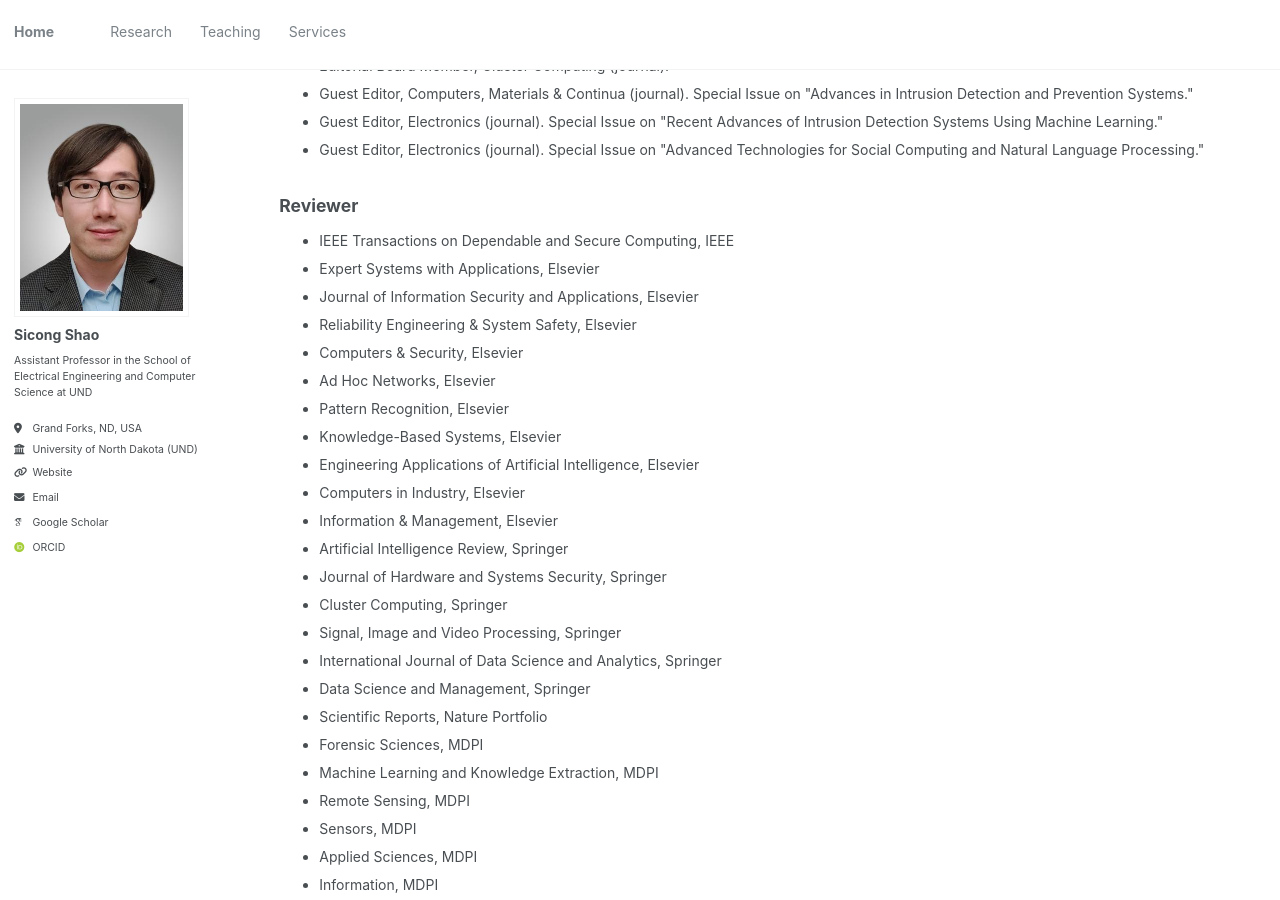
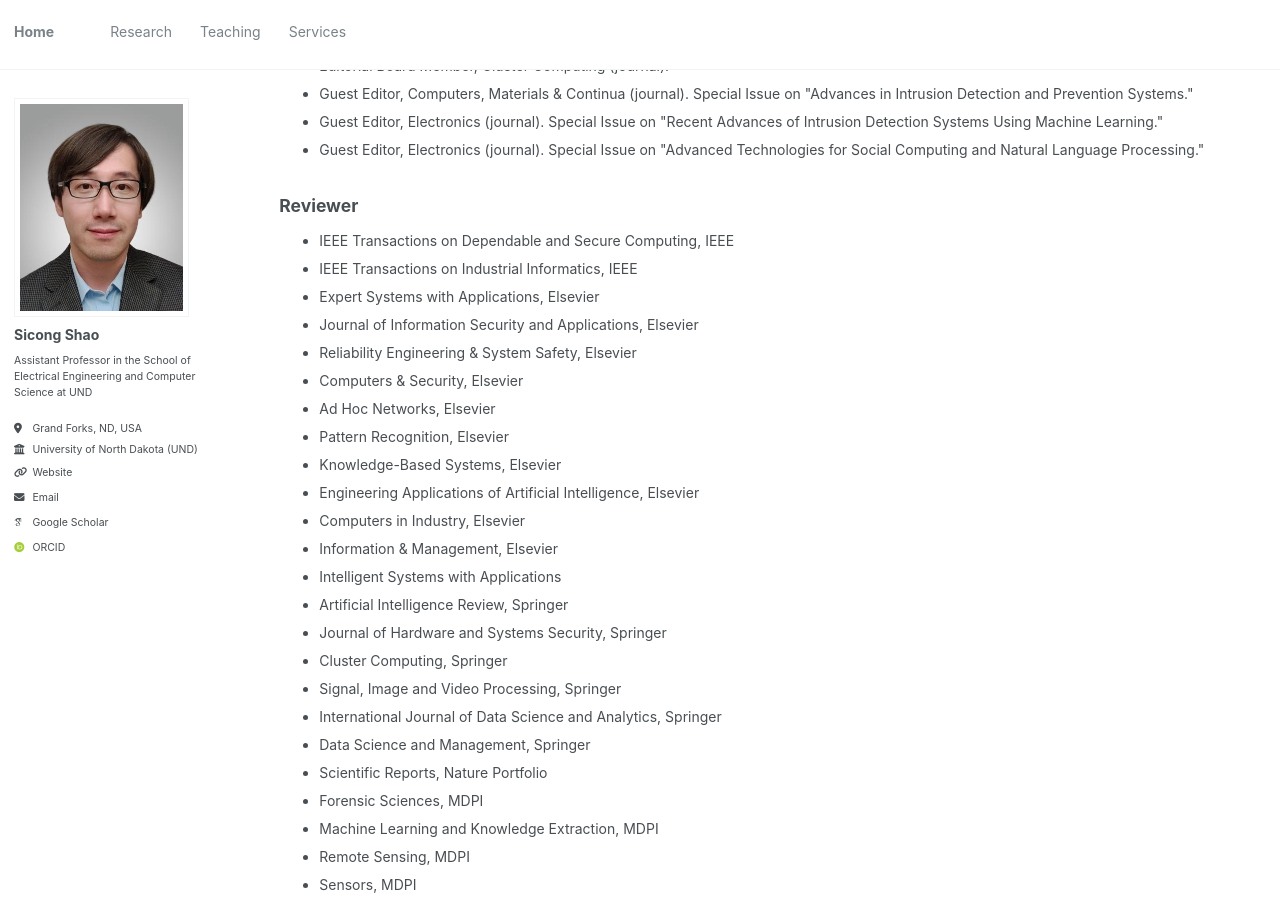
Before and after one commit to sicongshao/sicongshao.github.io, a Jekyll site: the page built from _pages/services.html, in a window 1280 px wide and 900 px high, scrolled down 715 px. Built offline with Jekyll 4.4.1, drawn with Linux system fonts in a browser that asks for light colours; some web fonts are replaced.

Commit message:
first commit

```diff
--- a/_pages/services.html
+++ b/_pages/services.html
@@ -69,6 +69,7 @@ author_profile: true
 <ul style="list-style-type:square;"></ul>
 <ul>
   <li>IEEE Transactions on Dependable and Secure Computing, IEEE</li>
+  <li>IEEE Transactions on Industrial Informatics, IEEE</li>
   <li>Expert Systems with Applications, Elsevier</li>
   <li>Journal of Information Security and Applications, Elsevier</li>
   <li>Reliability Engineering & System Safety, Elsevier</li>
@@ -79,6 +80,7 @@ author_profile: true
   <li>Engineering Applications of Artificial Intelligence, Elsevier</li>
   <li>Computers in Industry, Elsevier</li>
   <li>Information & Management, Elsevier</li>
+  <li>Intelligent Systems with Applications</li>
   <li>Artificial Intelligence Review, Springer</li>
   <li>Journal of Hardware and Systems Security, Springer</li>
   <li>Cluster Computing, Springer</li>
```
